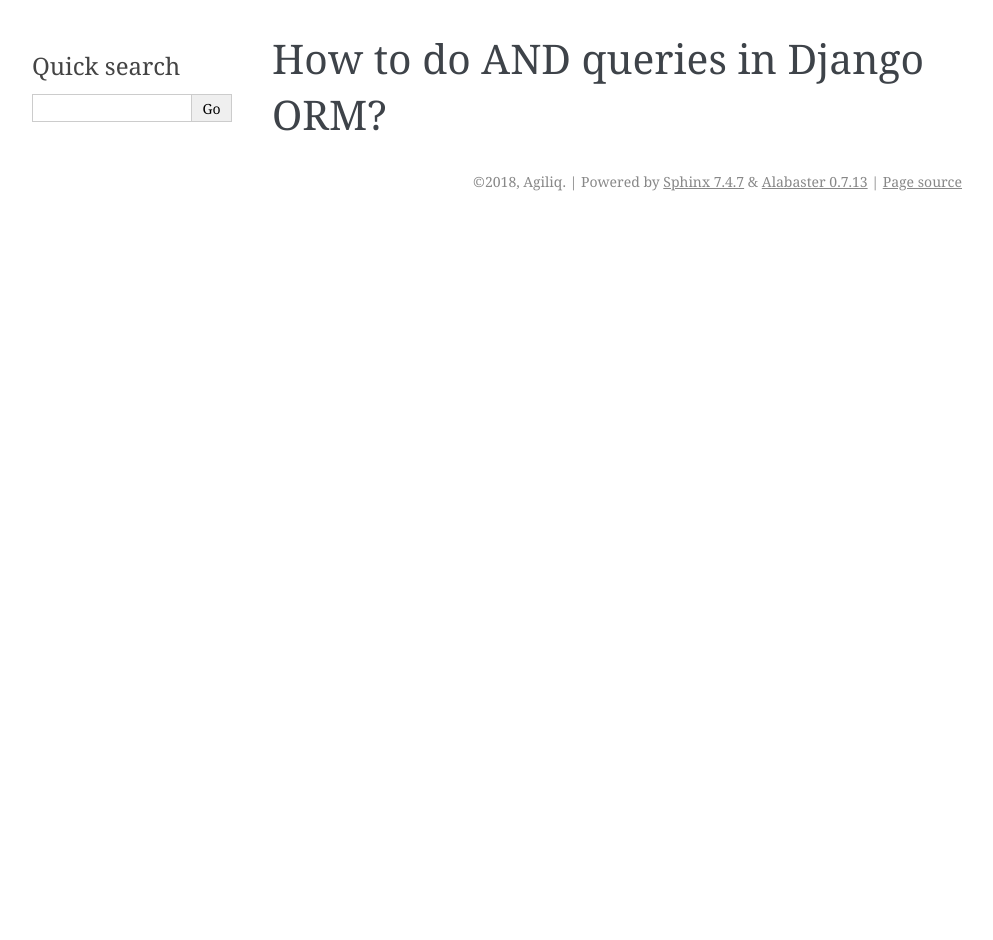
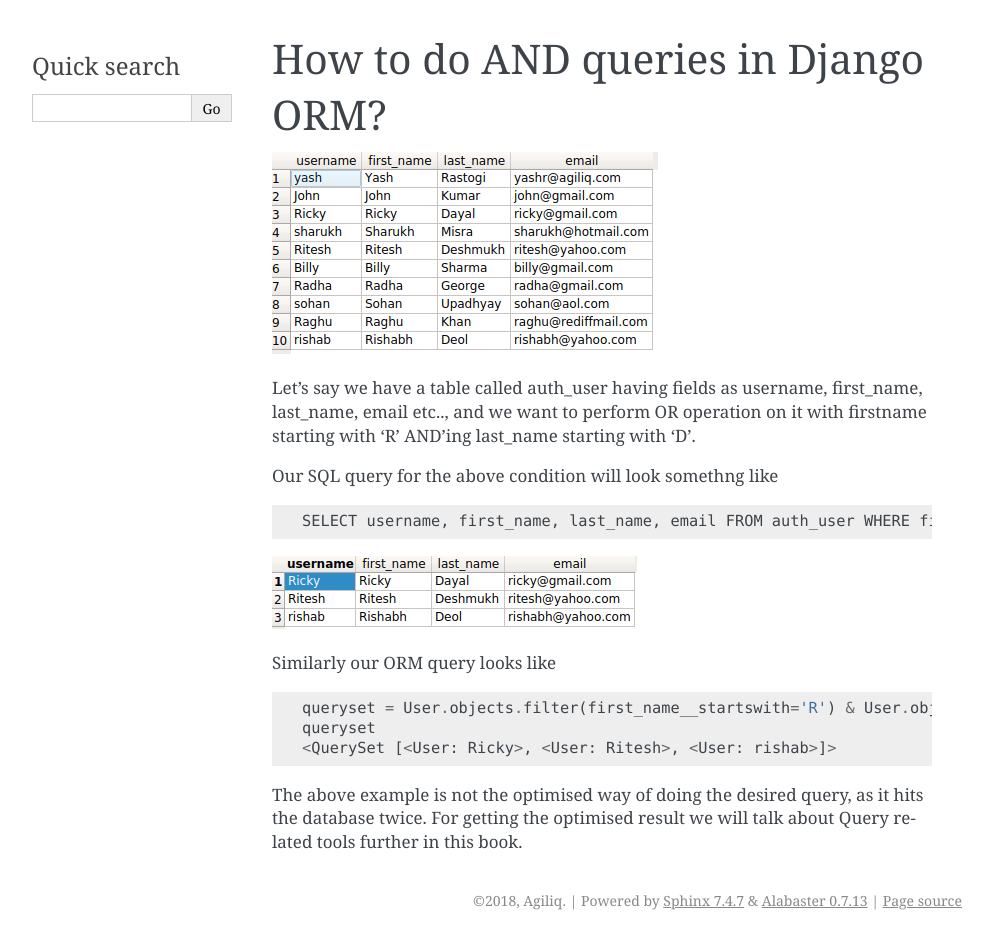
Before and after one commit to agiliq/django-orm-cookbook, a Sphinx documentation site: the page built from docs/and_query.rst, in a window 1280 px wide. Shown: the whole page, without its empty margins (148-1141 px from the left). Built offline with Sphinx 7.4.7, drawn with Linux system fonts in a browser that asks for light colours; before the commit the page ends 900 px from its top, so only the background shows below that.

Commit message:
Two answers added

```diff
--- a/docs/and_query.rst
+++ b/docs/and_query.rst
@@ -1,2 +1,20 @@
 How to do AND queries in Django ORM?
 ++++++++++++++++++++++++++++++++++++++++++++++++++
+
+.. image:: usertable.png
+
+Let's say we have a table called auth_user having fields as username, first_name, last_name,  email etc.., and we want to perform OR operation on it with firstname starting with 'R' AND'ing last_name starting with 'D'.
+
+Our SQL query for the above condition will look somethng like ::
+
+    SELECT username, first_name, last_name, email FROM auth_user WHERE first_name LIKE 'R%' AND last_name LIKE 'D%';
+
+.. image:: sqluser_result2.png
+
+Similarly our ORM query looks like ::
+
+    queryset = User.objects.filter(first_name__startswith='R') & User.objects.filter(last_name__startswith='D')
+    queryset
+    <QuerySet [<User: Ricky>, <User: Ritesh>, <User: rishab>]>
+
+The above example is not the optimised way of doing the desired query, as it hits the database twice. For getting the optimised result we will talk about Query related tools further in this book.
--- a/docs/select_some_fields.rst
+++ b/docs/select_some_fields.rst
@@ -1,2 +1,2 @@
-How to select soem fields only in a queryset?
+How to select some fields only in a queryset?
 ++++++++++++++++++++++++++++++++++++++++++++++++++
```
Also changed, not shown: docs/or_query.rst (+18 -0 lines), docs/query.rst (line endings or trailing spaces), docs/sqluser_result1.png (added), docs/sqluser_result2.png (added), docs/usertable.png (added).
